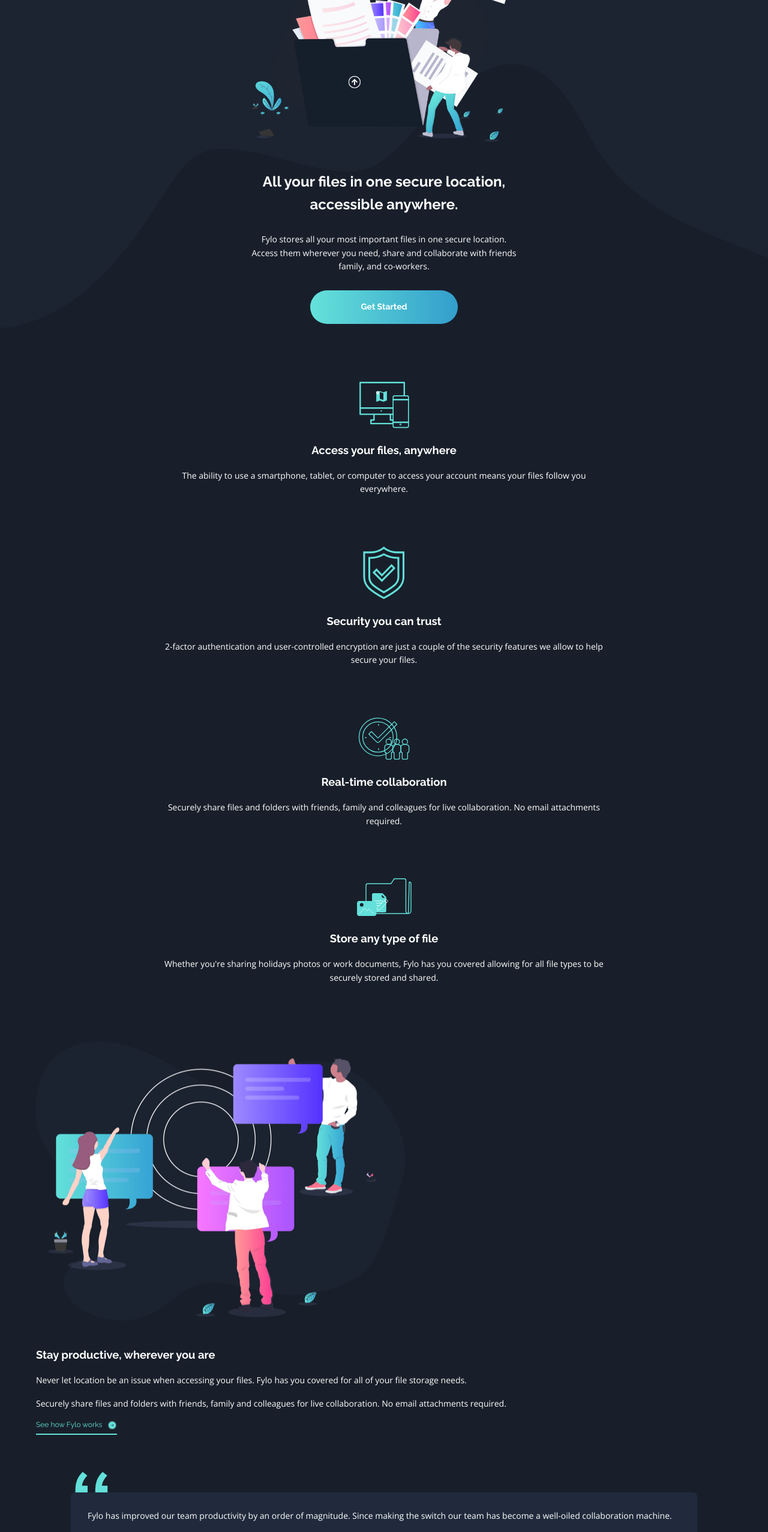
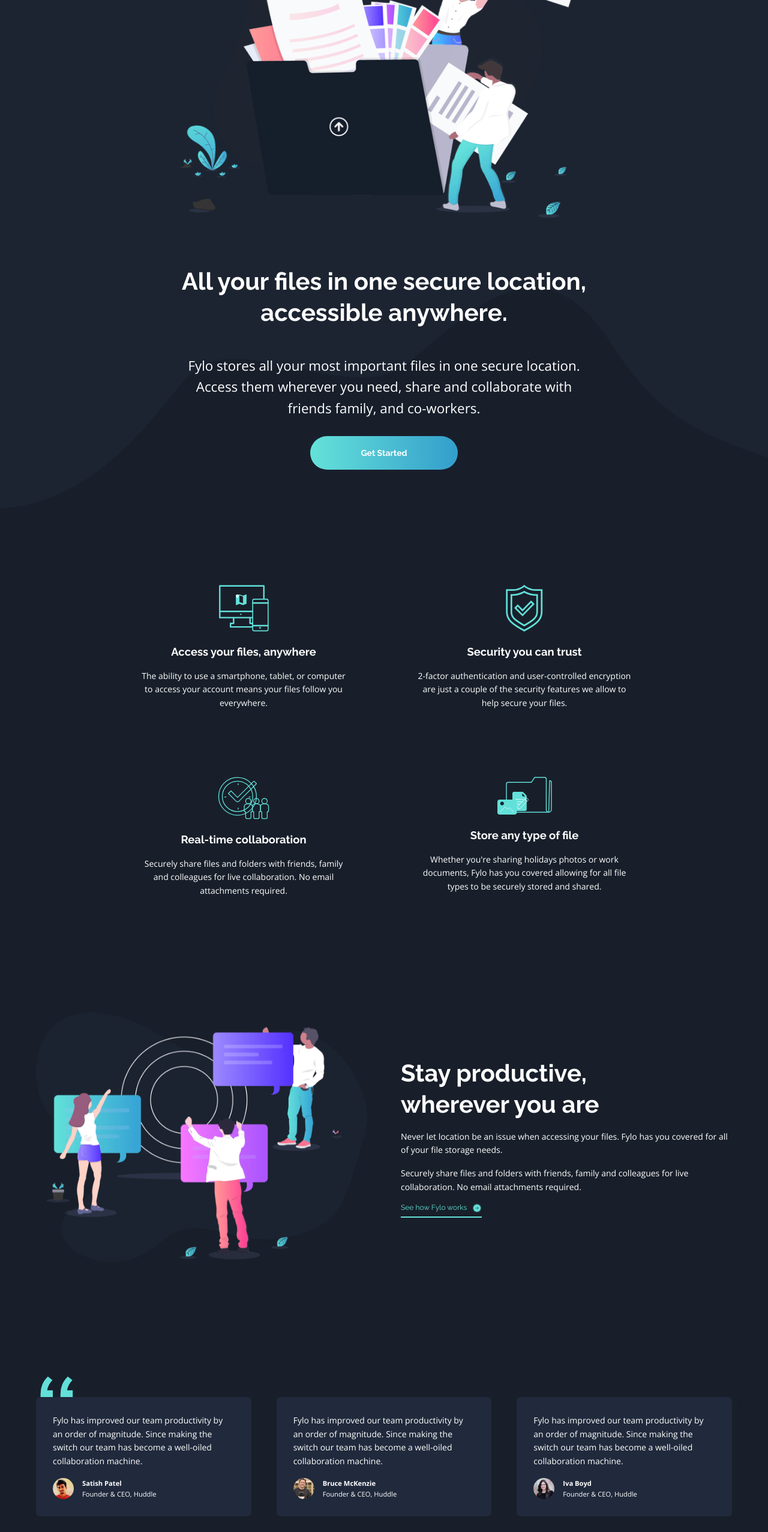
Before and after one commit to DylanGangat/Fylo-dark-theme-landing-page, a website: page index.html in a window 1280 px wide. Shown: the part 240-2794 px from the top of the page at 60% size. Drawn offline with nearby package versions, Linux system fonts and the light colour scheme.

Commit message:
created the responsive design for desktop for all sections except the footer

```diff
--- a/index.html
+++ b/index.html
@@ -76,7 +76,7 @@
             <div class="about-card flow-content">
               <img
                 src="./images/icon-security.svg"
-                alt="illustrated security badge"
+                alt="illustrated security badge" style="height: 78px;"
               />
               <h3 class="page-subtitle">Security you can trust</h3>
               <p>
@@ -240,7 +240,7 @@
               extremely generous. If you have any questions, our support team
               would be happy to help you.
             </p>
-            <form action="#" class="flow-content sign-up">
+            <form action="#" class="split sign-up">
               <input
                 type="email"
                 name="email"
--- a/scss/base/_reset.scss
+++ b/scss/base/_reset.scss
@@ -4,12 +4,12 @@
   box-sizing: border-box;
 }
 
-// h1,
-// h2,
-// h3,
-// h4 {
-//   line-height: 1.5;
-// }
+h1,
+h2,
+h3,
+h4 {
+  line-height: 1.3;
+}
 
 blockquote,
 figure,
--- a/scss/base/_root.scss
+++ b/scss/base/_root.scss
@@ -28,4 +28,8 @@
   );
 
   --radius: 7px;
+
+  @media(min-width: 45em) {
+    --fs-700: 2.5rem;
+  }
 }
--- a/scss/base/_typography.scss
+++ b/scss/base/_typography.scss
@@ -14,6 +14,7 @@
   font-size: var(--fs-700);
 }
 
+h3,
 .page-subtitle {
   font-size: var(--fs-500);
 }
--- a/scss/components/_cards.scss
+++ b/scss/components/_cards.scss
@@ -1,7 +1,11 @@
 .cards {
     display: grid;
     grid-template-columns: 1fr;
-    gap: 6em;
+    gap: 8em;
+
+    @media(min-width: 45em) {
+        grid-template-columns: repeat(auto-fit, minmax(18rem, 1fr));
+    }
 }
 
 .about-card {
--- a/scss/components/_footer.scss
+++ b/scss/components/_footer.scss
@@ -27,4 +27,10 @@
         align-items: center;
         justify-content: center;
     }
+
+    a:hover,
+    a:focus {
+        color: var(--clr-accent-300);
+        border-color: currentColor;
+    }
 }
--- a/scss/components/_form.scss
+++ b/scss/components/_form.scss
@@ -1,15 +1,42 @@
 .cta {
+  max-width: 53.75rem;
+  margin: 0 auto;
   padding: 2em;
   border-radius: var(--radius);
   background-color: var(--clr-primary-300);
-    box-shadow: 0 0 20px 5px rgba(0,0,0, .2);
+  box-shadow: 0 0 20px 5px rgba(0, 0, 0, 0.2);
   transform: translateY(11rem);
+  --flow-split: 1.5em;
+  --flow-spacer: 1.5em;
+
+  @media (min-width: 45em) {
+    padding: 2em 7em;
+
+    h3 {
+      font-size: 2rem;
+    }
+  }
 }
 
 .sign-up {
   display: flex;
   flex-direction: column;
 
+  @media (min-width: 45em) {
+    flex-direction: row;
+
+    input {
+      flex-basis: 65%;
+    }
+
+    .btn {
+      flex-basis: 35%;
+    }
+  }
+
+  .btn {
+    padding: 1.2em 1.8em;
+  }
 
   input {
     padding: 1.2em 2em;
@@ -18,6 +45,6 @@
   }
 
   input::placeholder {
-        opacity: .3;
+    opacity: 0.3;
   }
 }
--- a/scss/components/_index.scss
+++ b/scss/components/_index.scss
@@ -3,4 +3,5 @@
 @forward '../components/footer';
 @forward '../components/form';
 @forward '../components/nav';
+@forward '../components/productive';
 @forward '../components/testimonials';
--- /dev/null
+++ b/scss/components/_productive.scss
@@ -0,0 +1,19 @@
+.productive {
+  --flow-split: 4em;
+
+  figure {
+    margin-left: auto;
+    margin-right: auto;
+  }
+
+  .split {
+    align-items: center;
+  }
+
+  @media (min-width: 45em) {
+    h3 {
+      font-size: var(--fs-700);
+      max-width: 15ch;
+    }
+  }
+}
--- a/scss/components/_testimonials.scss
+++ b/scss/components/_testimonials.scss
@@ -1,14 +1,18 @@
 .reviews {
   display: grid;
-  grid-template-columns: repeat(6, 1fr );
+  grid-template-columns: repeat(auto-fit, minmax(18rem, 1fr));
+  justify-content: center;
   gap: 3em;
   position: relative;
   width: 90%;
   margin-left: auto;
   margin-right: auto;
 
+  @media(min-width: 45em) {
+    width: 100%;
+  }
+
   & > * {
-    grid-column: 1 / -1;
     background-color: var(--clr-primary-200);
     padding: 2em;
     border-radius: var(--radius);
--- a/scss/layouts/_sections.scss
+++ b/scss/layouts/_sections.scss
@@ -1,5 +1,9 @@
 section {
   padding: 3rem 0;
+
+  @media (min-width: 45em) {
+    padding: 6rem 0;
+  }
 }
 
 .primary-header {
@@ -14,10 +18,19 @@
   background-position: bottom;
   background-size: contain;
   background-repeat: no-repeat;
+  padding-top: 0;
+
+  @media (min-width: 45em) {
+    background-image: url("/images/bg-curvy-desktop.svg");
+
+    p {
+      font-size: 1.4rem;
+    }
+  }
 }
 
 .testimonials {
-  padding: 3rem 0 0 0;
+  padding: 8rem 0 0 0;
 }
 
 .primary-footer {
--- a/scss/utilities/_utilities.scss
+++ b/scss/utilities/_utilities.scss
@@ -4,11 +4,11 @@
 }
 
 .container--small {
-  max-width: 31.25rem;
+  max-width: 46rem;
 }
 
 .container--medium {
-  max-width: 50rem;
+  max-width: 55rem;
 }
 
 .container--large {
@@ -26,10 +26,19 @@
 .split {
   display: flex;
   flex-direction: column;
+
+
+  @media(min-width: 45em)  {
+    flex-direction: row;
+  }
 }
 
 .split > * + * {
   margin: var(--flow-split, 3em) 0 0 0;
+
+  @media(min-width: 45em)  {
+    margin: 0 0 0 var(--flow-split, 3em);
+  }
 }
 
 .split > * {
```
Also changed, not shown: css/style.css, 1 other file. Lines whose indentation alone changed are shown as unchanged.
